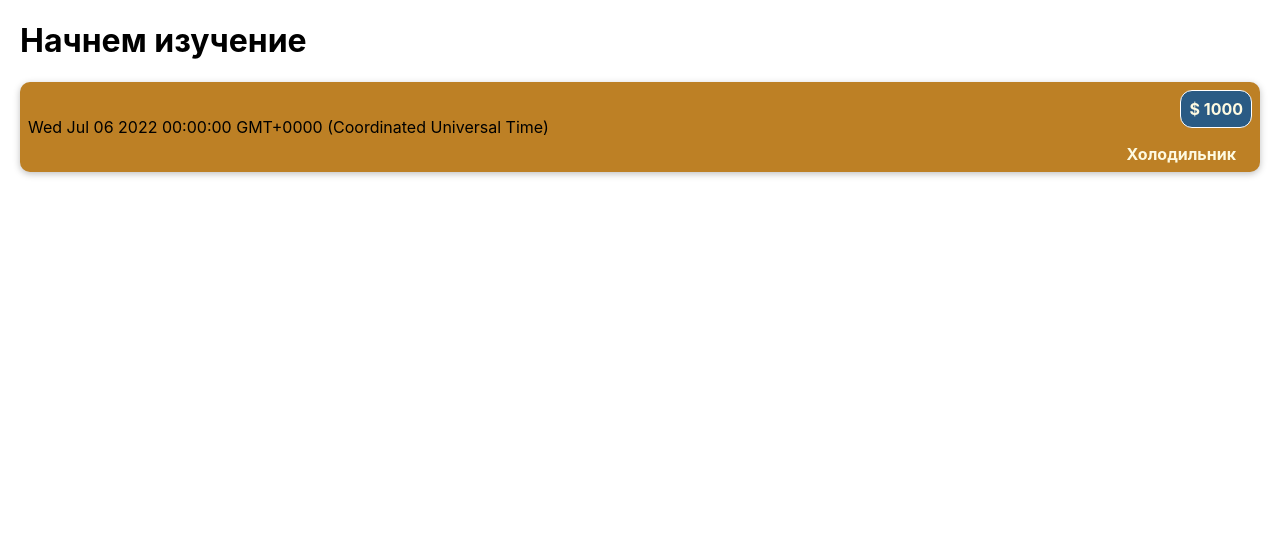
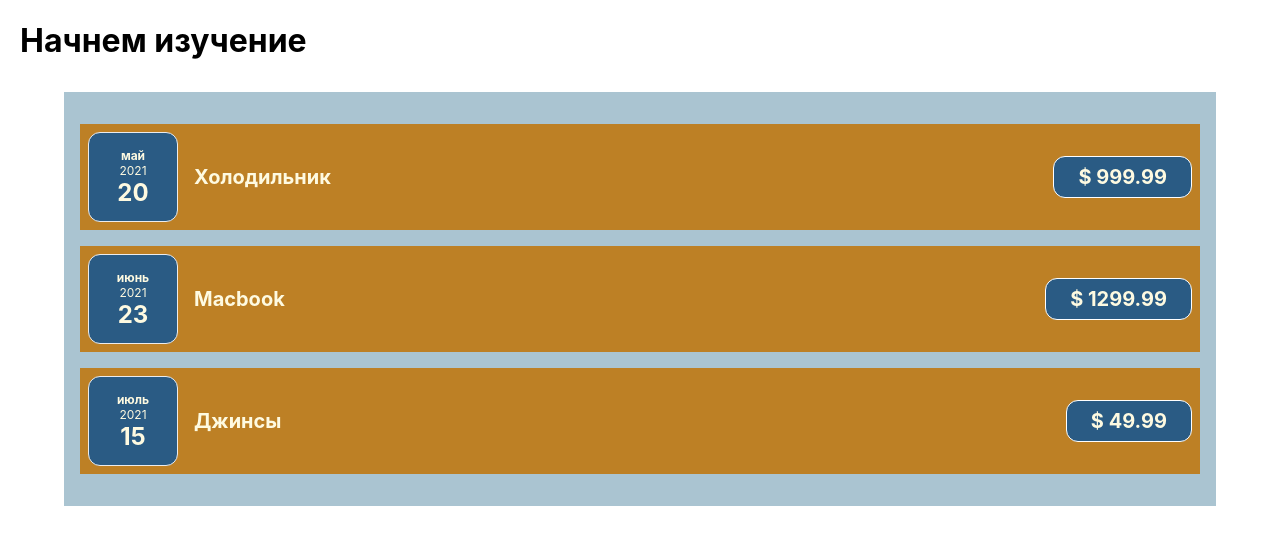
Before and after one commit to pf4pad/react-course, a React (Create React App) app: page / in a window 1280 px wide. Shown: the top 544 px of the page. Built offline with nearby package versions, Linux system fonts and the light colour scheme.

Commit message:
Costs.js

```diff
--- a/src/App.js
+++ b/src/App.js
@@ -1,9 +1,28 @@
-import CostItem from "./components/CostItem";
+import Costs from "./components/Costs";
+
 function App() {
+
+  const costs = [
+    {
+      date: new Date(2021, 4, 20),
+      description: "Холодильник",
+      amount: 999.99,
+    },
+    {
+      date: new Date(2021, 5, 23),
+      description: "Macbook",
+      amount: 1299.99,
+    },
+    {
+      date: new Date(2021, 6, 15),
+      description: "Джинсы",
+      amount: 49.99,
+    }
+  ]
   return (
     <div >
       <h1> Начнем изучение</h1>
-      <CostItem></CostItem>
+      <Costs costs={costs} />
     </div>
   );
 }
--- /dev/null
+++ b/src/components/CostDate.css
@@ -0,0 +1,26 @@
+.cost-date {
+  display: flex;
+  flex-direction: column;
+  width: 5.5rem;
+  height: 5.5rem;
+  border: 1px solid #ececec;
+  background-color: #2a5b84;
+  color: #fefae1;
+  border-radius: 12px;
+  align-items: center;
+  justify-content: center;
+}
+
+.cost-date__month {
+  font-size: 0.75rem;
+  font-weight: bold;
+}
+
+.cost-date__year {
+  font-size: 0.75rem;
+}
+
+.cost-date__day {
+  font-size: 1.5rem;
+  font-weight: bold;
+}
--- /dev/null
+++ b/src/components/CostDate.js
@@ -0,0 +1,18 @@
+import "./CostDate.css";
+
+function CostDate(props) {
+  const month = props.date.toLocaleString("ru-Ru", {
+    month: "long"
+  });
+  const year = props.date.getFullYear();
+  const day = props.date.toLocaleString("ru-Ru", { day: "2-digit" });
+  return (
+    <div className="cost-date">
+      <div className="cost-date__month">{month}</div>
+      <div className="cost-date__year">{year}</div>
+      <div className="cost-date__day">{day}</div>
+    </div>
+  );
+
+}
+export default CostDate;
--- a/src/components/CostItem.css
+++ b/src/components/CostItem.css
@@ -5,8 +5,6 @@
   padding: 0.5rem;
   margin: 1rem 0;
   background-color: #bd8025;
-  border-radius: 10px;
-  box-shadow: 0 2px 7px rgba(0, 0, 0, 0.25);
 }
 
 .cost-item__description {
@@ -37,7 +35,7 @@
   border-radius: 12px;
 }
 
-/* @media (min-width: 580px) {
+@media (min-width: 580px) {
   .cost-item__description {
     flex-direction: row;
     align-items: center;
@@ -53,4 +51,4 @@
     font-size: 1.25rem;
     padding: 0.5rem 1.5rem;
   }
-} */
+}
--- a/src/components/CostItem.js
+++ b/src/components/CostItem.js
@@ -1,20 +1,50 @@
-import './CostItem.css'
+import './CostItem.css';
+import CostDate from './CostDate';
 
-function CostItem() {
-  const costDate = new Date(2022, 6, 6);
-  const costDescription = 'Холодильник';
-  const costAmount = 1000;
+function CostItem(props) {
   return (
-    <div className="cost-item">
-      <div>{costDate.toString()}</div>
-      <div className="cost-item__description">
-        <h2>{costDescription}</h2>
-        <div className="cost-item__price">$ {costAmount}</div>
+    <div>
+      <div className='cost-item'>
+        <CostDate date={props.date} />
+        <div className='cost-item__description'>
+          <h2>{props.description}</h2>
+          <div className='cost-item__price'>$ {props.amount}</div>
+        </div>
       </div>
-
     </div>
-
   );
 }
 
 export default CostItem;
+
+
+
+
+
+
+
+
+
+
+
+
+
+
+// import './CostItem.css'
+
+// function CostItem(props) {
+
+//   return (
+//     <div className="cost-item">
+//       <div>{props.date.toString()}</div>
+//       <div className="cost-item__description">
+//         <h2>{props.description}</h2>
+//         <div className="cost-item__price">$ {props.amount}</div>
+//       </div>
+
+//     </div>
+
+//   );
+// }
+
+// export default CostItem;
--- /dev/null
+++ b/src/components/Costs.css
@@ -0,0 +1,7 @@
+.costs {
+  padding: 1rem;
+  background-color: #aac4d1;
+  margin: 2rem auto;
+  width: 70rem;
+  max-width: 95%;
+}
--- /dev/null
+++ b/src/components/Costs.js
@@ -0,0 +1,25 @@
+import "./Costs.css";
+import CostItem from "./CostItem";
+
+function Costs(props) {
+  return (
+    <div className="costs" >
+      <CostItem
+        date={props.costs[0].date}
+        description={props.costs[0].description}
+        amount={props.costs[0].amount}
+      />
+      <CostItem
+        date={props.costs[1].date}
+        description={props.costs[1].description}
+        amount={props.costs[1].amount}
+      />
+      <CostItem
+        date={props.costs[2].date}
+        description={props.costs[2].description}
+        amount={props.costs[2].amount}
+      />
+    </div>
+  )
+}
+export default Costs;
```
